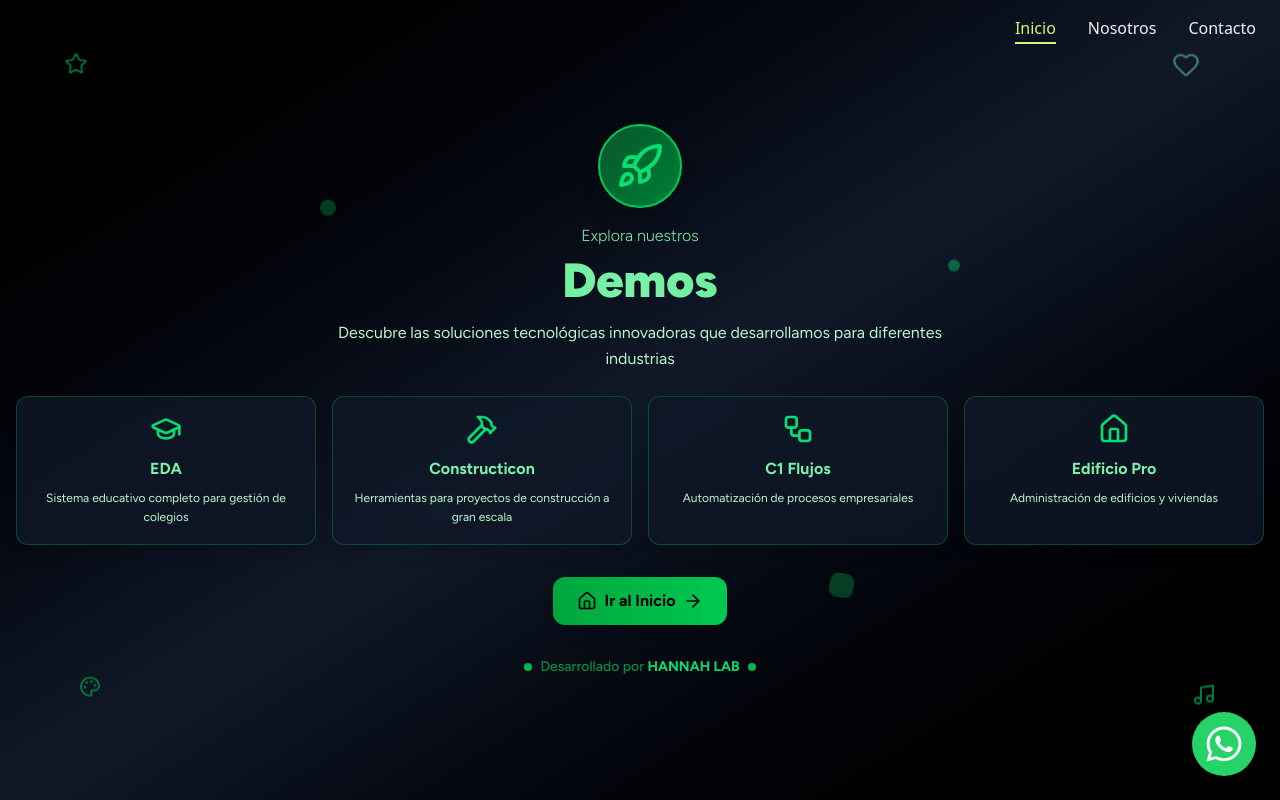
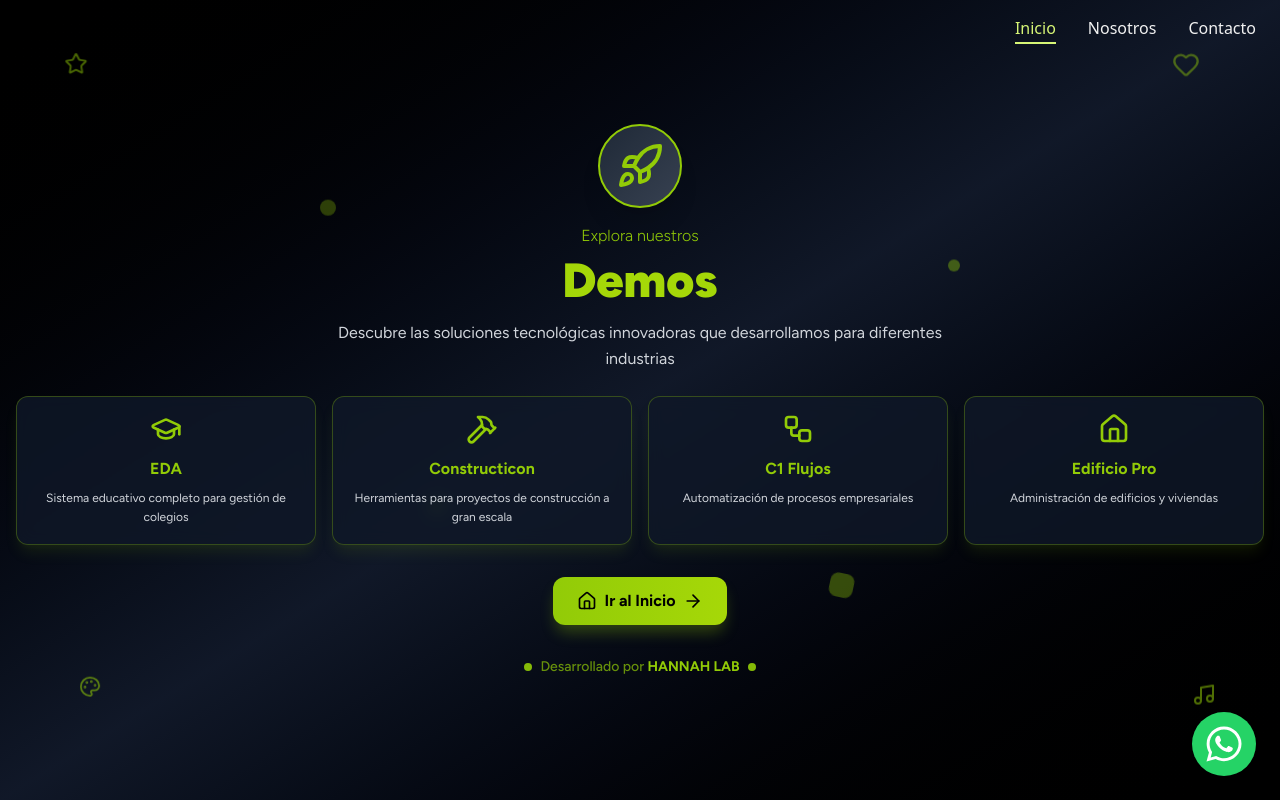
Before and after one commit to Hannalab-pe/Hannah-Web, a Next.js app: page /demos in a window 1280 px wide. Shown: the top 800 px of the page. Built offline with nearby package versions, Linux system fonts and the light colour scheme; no server answers.

Commit message:
se cambiaron los colores de hannalab demos

```diff
--- a/src/app/demos/page.tsx
+++ b/src/app/demos/page.tsx
@@ -111,37 +111,37 @@ export default function DemosPage() {
     <div className="min-h-screen bg-black relative overflow-hidden">
       <div className="absolute inset-0 z-0">
         <div className="absolute inset-0 bg-gradient-to-br from-black via-gray-900 to-black"></div>
-        <div className="absolute top-1/4 left-1/4 w-4 h-4 bg-green-500 rounded-full opacity-30 animate-float"></div>
+        <div className="absolute top-1/4 left-1/4 w-4 h-4 rounded-full opacity-30 animate-float" style={{ backgroundColor: "#92cb07" }}></div>
         <div
-          className="absolute top-1/3 right-1/4 w-3 h-3 bg-green-400 rounded-full opacity-40 animate-float"
-          style={{ animationDelay: "1s" }}
+          className="absolute top-1/3 right-1/4 w-3 h-3 rounded-full opacity-40 animate-float"
+          style={{ animationDelay: "1s", backgroundColor: "#92cb07" }}
         ></div>
         <div
-          className="absolute bottom-1/3 left-1/3 w-5 h-5 bg-green-300 rounded-full opacity-25 animate-float"
-          style={{ animationDelay: "2s" }}
+          className="absolute bottom-1/3 left-1/3 w-5 h-5 rounded-full opacity-25 animate-float"
+          style={{ animationDelay: "2s", backgroundColor: "#92cb07" }}
         ></div>
         <div
-          className="absolute bottom-1/4 right-1/3 w-6 h-6 bg-green-600 rounded-lg rotate-12 opacity-35 animate-float"
-          style={{ animationDelay: "0.5s" }}
+          className="absolute bottom-1/4 right-1/3 w-6 h-6 rounded-lg rotate-12 opacity-35 animate-float"
+          style={{ animationDelay: "0.5s", backgroundColor: "#92cb07" }}
         ></div>
-        <div className="absolute top-16 left-16 text-green-400 opacity-50 animate-floatMega">
+        <div className="absolute top-16 left-16 opacity-50 animate-floatMega" style={{ color: "#92cb07" }}>
           <Star className="w-6 h-6" />
         </div>
         <div
-          className="absolute top-20 right-20 text-green-300 opacity-45 animate-floatIntense"
-          style={{ animationDelay: "1.5s" }}
+          className="absolute top-20 right-20 opacity-45 animate-floatIntense"
+          style={{ animationDelay: "1.5s", color: "#92cb07" }}
         >
           <Heart className="w-7 h-7" />
         </div>
         <div
-          className="absolute bottom-20 left-20 text-green-500 opacity-60 animate-floatMega"
-          style={{ animationDelay: "3s" }}
+          className="absolute bottom-20 left-20 opacity-60 animate-floatMega"
+          style={{ animationDelay: "3s", color: "#92cb07" }}
         >
           <Palette className="w-5 h-5" />
         </div>
         <div
-          className="absolute bottom-16 right-16 text-green-400 opacity-55 animate-floatIntense"
-          style={{ animationDelay: "2s" }}
+          className="absolute bottom-16 right-16 opacity-55 animate-floatIntense"
+          style={{ animationDelay: "2s", color: "#92cb07" }}
         >
           <Music className="w-6 h-6" />
         </div>
@@ -157,8 +157,11 @@ export default function DemosPage() {
                   : "opacity-0 translate-y-10"
               }`}
             >
-              <div className="p-4 bg-gradient-to-br from-green-900 to-green-700 rounded-full border-2 border-green-500 shadow-xl">
-                <Rocket className="w-12 h-12 text-green-400" />
+              <div className="p-4 rounded-full border-2 shadow-xl" style={{
+                background: "linear-gradient(to bottom right, #1f2937, #374151)",
+                borderColor: "#92cb07"
+              }}>
+                <Rocket className="w-12 h-12" style={{ color: "#92cb07" }} />
               </div>
             </div>
             <div
@@ -169,27 +172,32 @@ export default function DemosPage() {
               }`}
               style={{ animationDelay: "0.1s" }}
             >
-              <p className="text-base text-green-300 mb-2 font-light">
+              <p className="text-base mb-2 font-light" style={{ color: "#92cb07" }}>
                 Explora nuestros
               </p>
             </div>
             <h1
-              className={`text-3xl md:text-5xl font-black mb-4 bg-gradient-to-r from-green-400 via-green-300 to-green-500 bg-clip-text text-transparent transition-all duration-1200 ${
+              className={`text-3xl md:text-5xl font-black mb-4 bg-clip-text text-transparent transition-all duration-1200 ${
                 isVisible
                   ? "opacity-100 translate-y-0"
                   : "opacity-0 translate-y-10"
               }`}
-              style={{ animationDelay: "0.2s" }}
+              style={{
+                animationDelay: "0.2s",
+                background: `linear-gradient(to right, #92cb07, #a6d808, #92cb07)`,
+                WebkitBackgroundClip: "text",
+                backgroundClip: "text"
+              }}
             >
               Demos
             </h1>
             <p
-              className={`text-sm md:text-base text-green-200 mb-6 max-w-2xl mx-auto leading-relaxed transition-all duration-1400 ${
+              className={`text-sm md:text-base mb-6 max-w-2xl mx-auto leading-relaxed transition-all duration-1400 ${
                 isVisible
                   ? "opacity-100 translate-y-0"
                   : "opacity-0 translate-y-10"
               }`}
-              style={{ animationDelay: "0.3s" }}
+              style={{ animationDelay: "0.3s", color: "#d1d5db" }}
             >
               Descubre las soluciones tecnológicas innovadoras que desarrollamos
               para diferentes industrias
@@ -206,60 +214,108 @@ export default function DemosPage() {
           >
             <div
               onClick={handleEDAClick}
-              className="bg-gray-900/80 backdrop-blur-sm rounded-xl p-4 border border-green-500/30 shadow-lg hover:shadow-xl hover:shadow-green-500/20 transition-all duration-300 hover:scale-105 hover:border-green-400/50 cursor-pointer"
+              className="bg-gray-900/80 backdrop-blur-sm rounded-xl p-4 border shadow-lg hover:shadow-xl transition-all duration-300 hover:scale-105 cursor-pointer"
+              style={{
+                borderColor: "rgba(146, 203, 7, 0.3)",
+                boxShadow: "0 10px 15px -3px rgba(146, 203, 7, 0.1), 0 4px 6px -2px rgba(146, 203, 7, 0.05)"
+              }}
+              onMouseEnter={(e) => {
+                e.currentTarget.style.borderColor = "rgba(146, 203, 7, 0.5)";
+                e.currentTarget.style.boxShadow = "0 25px 50px -12px rgba(146, 203, 7, 0.25)";
+              }}
+              onMouseLeave={(e) => {
+                e.currentTarget.style.borderColor = "rgba(146, 203, 7, 0.3)";
+                e.currentTarget.style.boxShadow = "0 10px 15px -3px rgba(146, 203, 7, 0.1), 0 4px 6px -2px rgba(146, 203, 7, 0.05)";
+              }}
             >
               <div className="flex items-center justify-center mb-3">
-                <GraduationCap className="w-8 h-8 text-green-400" />
+                <GraduationCap className="w-8 h-8" style={{ color: "#92cb07" }} />
               </div>
-              <h3 className="text-green-300 text-base font-bold mb-2 text-center">
+              <h3 className="text-base font-bold mb-2 text-center" style={{ color: "#92cb07" }}>
                 EDA
               </h3>
-              <p className="text-green-200 text-xs leading-relaxed text-center">
+              <p className="text-xs leading-relaxed text-center" style={{ color: "#d1d5db" }}>
                 Sistema educativo completo para gestión de colegios
               </p>
             </div>
 
             <div
               onClick={handleDemoClick}
-              className="bg-gray-900/80 backdrop-blur-sm rounded-xl p-4 border border-green-500/30 shadow-lg hover:shadow-xl hover:shadow-green-500/20 transition-all duration-300 hover:scale-105 hover:border-green-400/50 cursor-pointer"
+              className="bg-gray-900/80 backdrop-blur-sm rounded-xl p-4 border shadow-lg hover:shadow-xl transition-all duration-300 hover:scale-105 cursor-pointer"
+              style={{
+                borderColor: "rgba(146, 203, 7, 0.3)",
+                boxShadow: "0 10px 15px -3px rgba(146, 203, 7, 0.1), 0 4px 6px -2px rgba(146, 203, 7, 0.05)"
+              }}
+              onMouseEnter={(e) => {
+                e.currentTarget.style.borderColor = "rgba(146, 203, 7, 0.5)";
+                e.currentTarget.style.boxShadow = "0 25px 50px -12px rgba(146, 203, 7, 0.25)";
+              }}
+              onMouseLeave={(e) => {
+                e.currentTarget.style.borderColor = "rgba(146, 203, 7, 0.3)";
+                e.currentTarget.style.boxShadow = "0 10px 15px -3px rgba(146, 203, 7, 0.1), 0 4px 6px -2px rgba(146, 203, 7, 0.05)";
+              }}
             >
               <div className="flex items-center justify-center mb-3">
-                <Hammer className="w-8 h-8 text-green-400" />
+                <Hammer className="w-8 h-8" style={{ color: "#92cb07" }} />
               </div>
-              <h3 className="text-green-300 text-base font-bold mb-2 text-center">
+              <h3 className="text-base font-bold mb-2 text-center" style={{ color: "#92cb07" }}>
                 Constructicon
               </h3>
-              <p className="text-green-200 text-xs leading-relaxed text-center">
+              <p className="text-xs leading-relaxed text-center" style={{ color: "#d1d5db" }}>
                 Herramientas para proyectos de construcción a gran escala
               </p>
             </div>
 
             <div
               onClick={handleDemoClick}
-              className="bg-gray-900/80 backdrop-blur-sm rounded-xl p-4 border border-green-500/30 shadow-lg hover:shadow-xl hover:shadow-green-500/20 transition-all duration-300 hover:scale-105 hover:border-green-400/50 cursor-pointer"
+              className="bg-gray-900/80 backdrop-blur-sm rounded-xl p-4 border shadow-lg hover:shadow-xl transition-all duration-300 hover:scale-105 cursor-pointer"
+              style={{
+                borderColor: "rgba(146, 203, 7, 0.3)",
+                boxShadow: "0 10px 15px -3px rgba(146, 203, 7, 0.1), 0 4px 6px -2px rgba(146, 203, 7, 0.05)"
+              }}
+              onMouseEnter={(e) => {
+                e.currentTarget.style.borderColor = "rgba(146, 203, 7, 0.5)";
+                e.currentTarget.style.boxShadow = "0 25px 50px -12px rgba(146, 203, 7, 0.25)";
+              }}
+              onMouseLeave={(e) => {
+                e.currentTarget.style.borderColor = "rgba(146, 203, 7, 0.3)";
+                e.currentTarget.style.boxShadow = "0 10px 15px -3px rgba(146, 203, 7, 0.1), 0 4px 6px -2px rgba(146, 203, 7, 0.05)";
+              }}
             >
               <div className="flex items-center justify-center mb-3">
-                <Workflow className="w-8 h-8 text-green-400" />
+                <Workflow className="w-8 h-8" style={{ color: "#92cb07" }} />
               </div>
-              <h3 className="text-green-300 text-base font-bold mb-2 text-center">
+              <h3 className="text-base font-bold mb-2 text-center" style={{ color: "#92cb07" }}>
                 C1 Flujos
               </h3>
-              <p className="text-green-200 text-xs leading-relaxed text-center">
+              <p className="text-xs leading-relaxed text-center" style={{ color: "#d1d5db" }}>
                 Automatización de procesos empresariales
               </p>
             </div>
 
             <div
               onClick={handleDemoClick}
-              className="bg-gray-900/80 backdrop-blur-sm rounded-xl p-4 border border-green-500/30 shadow-lg hover:shadow-xl hover:shadow-green-500/20 transition-all duration-300 hover:scale-105 hover:border-green-400/50 cursor-pointer"
+              className="bg-gray-900/80 backdrop-blur-sm rounded-xl p-4 border shadow-lg hover:shadow-xl transition-all duration-300 hover:scale-105 cursor-pointer"
+              style={{
+                borderColor: "rgba(146, 203, 7, 0.3)",
+                boxShadow: "0 10px 15px -3px rgba(146, 203, 7, 0.1), 0 4px 6px -2px rgba(146, 203, 7, 0.05)"
+              }}
+              onMouseEnter={(e) => {
+                e.currentTarget.style.borderColor = "rgba(146, 203, 7, 0.5)";
+                e.currentTarget.style.boxShadow = "0 25px 50px -12px rgba(146, 203, 7, 0.25)";
+              }}
+              onMouseLeave={(e) => {
+                e.currentTarget.style.borderColor = "rgba(146, 203, 7, 0.3)";
+                e.currentTarget.style.boxShadow = "0 10px 15px -3px rgba(146, 203, 7, 0.1), 0 4px 6px -2px rgba(146, 203, 7, 0.05)";
+              }}
             >
               <div className="flex items-center justify-center mb-3">
-                <Home className="w-8 h-8 text-green-400" />
+                <Home className="w-8 h-8" style={{ color: "#92cb07" }} />
               </div>
-              <h3 className="text-green-300 text-base font-bold mb-2 text-center">
+              <h3 className="text-base font-bold mb-2 text-center" style={{ color: "#92cb07" }}>
                 Edificio Pro
               </h3>
-              <p className="text-green-200 text-xs leading-relaxed text-center">
+              <p className="text-xs leading-relaxed text-center" style={{ color: "#d1d5db" }}>
                 Administración de edificios y viviendas
               </p>
             </div>
@@ -276,7 +332,19 @@ export default function DemosPage() {
           >
             <a
               href="/inicio"
-              className="inline-flex items-center gap-2 px-6 py-3 bg-gradient-to-r from-green-600 to-green-500 text-black font-bold rounded-xl hover:from-green-500 hover:to-green-400 transition-all duration-300 transform hover:scale-105 shadow-lg hover:shadow-green-500/30"
+              className="inline-flex items-center gap-2 px-6 py-3 text-black font-bold rounded-xl transition-all duration-300 transform hover:scale-105 shadow-lg"
+              style={{
+                background: "linear-gradient(to right, #92cb07, #a6d808)",
+                boxShadow: "0 10px 15px -3px rgba(146, 203, 7, 0.3)"
+              }}
+              onMouseEnter={(e) => {
+                e.currentTarget.style.background = "linear-gradient(to right, #a6d808, #92cb07)";
+                e.currentTarget.style.boxShadow = "0 25px 50px -12px rgba(146, 203, 7, 0.4)";
+              }}
+              onMouseLeave={(e) => {
+                e.currentTarget.style.background = "linear-gradient(to right, #92cb07, #a6d808)";
+                e.currentTarget.style.boxShadow = "0 10px 15px -3px rgba(146, 203, 7, 0.3)";
+              }}
             >
               <Home className="w-5 h-5" />
               Ir al Inicio
@@ -293,14 +361,14 @@ export default function DemosPage() {
             }`}
             style={{ animationDelay: "0.6s" }}
           >
-            <div className="flex items-center gap-2 text-green-500/70">
-              <div className="w-2 h-2 bg-green-500 rounded-full animate-pulse"></div>
+            <div className="flex items-center gap-2" style={{ color: "rgba(146, 203, 7, 0.7)" }}>
+              <div className="w-2 h-2 rounded-full animate-pulse" style={{ backgroundColor: "#92cb07" }}></div>
               <p className="text-sm font-medium">
                 Desarrollado por{" "}
-                <span className="text-green-400 font-bold">HANNAH </span>
-                <span className="text-green-400 font-bold">LAB</span>
+                <span className="font-bold" style={{ color: "#92cb07" }}>HANNAH </span>
+                <span className="font-bold" style={{ color: "#92cb07" }}>LAB</span>
               </p>
-              <div className="w-2 h-2 bg-green-500 rounded-full animate-pulse"></div>
+              <div className="w-2 h-2 rounded-full animate-pulse" style={{ backgroundColor: "#92cb07" }}></div>
             </div>
           </div>
         </div>
@@ -315,18 +383,25 @@ export default function DemosPage() {
           onClick={closeModal}
         >
           <div
-            className={`bg-gray-900/95 border border-green-500/30 rounded-2xl p-8 max-w-md w-full mx-auto shadow-2xl shadow-green-500/10 transition-all duration-300 transform ${
+            className={`bg-gray-900/95 border rounded-2xl p-8 max-w-md w-full mx-auto shadow-2xl transition-all duration-300 transform ${
               modalVisible
                 ? "opacity-100 scale-100 translate-y-0"
                 : "opacity-0 scale-95 translate-y-4"
             }`}
+            style={{
+              borderColor: "rgba(146, 203, 7, 0.3)",
+              boxShadow: "0 25px 50px -12px rgba(146, 203, 7, 0.1)"
+            }}
             onClick={(e) => e.stopPropagation()}
           >
             {/* Close Button */}
             <div className="flex justify-end mb-4">
               <button
                 onClick={closeModal}
-                className="text-green-400 hover:text-green-300 transition-colors duration-300 hover:scale-110 transform"
+                className="transition-colors duration-300 hover:scale-110 transform"
+                style={{ color: "#92cb07" }}
+                onMouseEnter={(e) => e.currentTarget.style.color = "#a6d808"}
+                onMouseLeave={(e) => e.currentTarget.style.color = "#92cb07"}
               >
                 <X className="w-6 h-6" />
               </button>
@@ -339,8 +414,11 @@ export default function DemosPage() {
               }`}
               style={{ transitionDelay: modalVisible ? "100ms" : "0ms" }}
             >
-              <div className="p-4 bg-gradient-to-br from-green-900 to-green-700 rounded-full border-2 border-green-500 shadow-xl">
-                <QrCode className="w-12 h-12 text-green-400" />
+              <div className="p-4 rounded-full border-2 shadow-xl" style={{
+                background: "linear-gradient(to bottom right, #1f2937, #374151)",
+                borderColor: "#92cb07"
+              }}>
+                <QrCode className="w-12 h-12" style={{ color: "#92cb07" }} />
               </div>
             </div>
 
@@ -353,13 +431,13 @@ export default function DemosPage() {
               }`}
               style={{ transitionDelay: modalVisible ? "200ms" : "0ms" }}
             >
-              <h2 className="text-2xl font-bold text-green-300 mb-4">
+              <h2 className="text-2xl font-bold mb-4" style={{ color: "#92cb07" }}>
                 Demo Restringida
               </h2>
-              <p className="text-green-200 mb-6 leading-relaxed">
+              <p className="mb-6 leading-relaxed" style={{ color: "#d1d5db" }}>
                 Necesitas escanear el QR para acceder a esta demo
               </p>
-              <p className="text-green-400 text-sm">
+              <p className="text-sm" style={{ color: "#92cb07" }}>
                 Contacta con nuestro equipo para obtener acceso
               </p>
             </div>
@@ -376,18 +454,25 @@ export default function DemosPage() {
           onClick={closeEmailModal}
         >
           <div
-            className={`bg-gray-900/95 border border-green-500/30 rounded-2xl p-8 max-w-md w-full mx-auto shadow-2xl shadow-green-500/10 transition-all duration-300 transform ${
+            className={`bg-gray-900/95 border rounded-2xl p-8 max-w-md w-full mx-auto shadow-2xl transition-all duration-300 transform ${
               emailModalVisible
                 ? "opacity-100 scale-100 translate-y-0"
                 : "opacity-0 scale-95 translate-y-4"
             }`}
+            style={{
+              borderColor: "rgba(146, 203, 7, 0.3)",
+              boxShadow: "0 25px 50px -12px rgba(146, 203, 7, 0.1)"
+            }}
             onClick={(e) => e.stopPropagation()}
           >
             {/* Close Button */}
             <div className="flex justify-end mb-4">
               <button
                 onClick={closeEmailModal}
-                className="text-green-400 hover:text-green-300 transition-colors duration-300 hover:scale-110 transform"
+                className="transition-colors duration-300 hover:scale-110 transform"
+                style={{ color: "#92cb07" }}
+                onMouseEnter={(e) => e.currentTarget.style.color = "#a6d808"}
+                onMouseLeave={(e) => e.currentTarget.style.color = "#92cb07"}
               >
                 <X className="w-6 h-6" />
               </button>
@@ -402,8 +487,11 @@ export default function DemosPage() {
               }`}
               style={{ transitionDelay: emailModalVisible ? "100ms" : "0ms" }}
             >
-              <div className="p-4 bg-gradient-to-br from-green-900 to-green-700 rounded-full border-2 border-green-500 shadow-xl">
-                <Mail className="w-12 h-12 text-green-400" />
+              <div className="p-4 rounded-full border-2 shadow-xl" style={{
+                background: "linear-gradient(to bottom right, #1f2937, #374151)",
+                borderColor: "#92cb07"
+              }}>
+                <Mail className="w-12 h-12" style={{ color: "#92cb07" }} />
               </div>
             </div>
 
@@ -416,10 +504,10 @@ export default function DemosPage() {
               }`}
               style={{ transitionDelay: emailModalVisible ? "200ms" : "0ms" }}
             >
-              <h2 className="text-2xl font-bold text-green-300 mb-4">
+              <h2 className="text-2xl font-bold mb-4" style={{ color: "#92cb07" }}>
                 Acceso a EDA Demo
               </h2>
-              <p className="text-green-200 mb-6 leading-relaxed">
+              <p className="mb-6 leading-relaxed" style={{ color: "#d1d5db" }}>
                 Coloca tu correo electrónico para acceder a la demo
               </p>
 
@@ -432,7 +520,19 @@ export default function DemosPage() {
                     onChange={(e) => setEmail(e.target.value)}
                     placeholder="tu-email@ejemplo.com"
                     disabled={isLoading || submitStatus === "success"}
-                    className="w-full px-4 py-3 bg-gray-800/50 border border-green-500/30 rounded-xl text-green-100 placeholder-green-300/50 focus:border-green-400 focus:outline-none focus:ring-2 focus:ring-green-500/20 transition-all duration-300 disabled:opacity-50 disabled:cursor-not-allowed"
+                    className="w-full px-4 py-3 bg-gray-800/50 border rounded-xl text-white transition-all duration-300 disabled:opacity-50 disabled:cursor-not-allowed focus:outline-none focus:ring-2"
+                    style={{
+                      borderColor: "rgba(146, 203, 7, 0.3)",
+                      color: "#d1d5db"
+                    }}
+                    onFocus={(e) => {
+                      e.currentTarget.style.borderColor = "#92cb07";
+                      e.currentTarget.style.boxShadow = "0 0 0 2px rgba(146, 203, 7, 0.2)";
+                    }}
+                    onBlur={(e) => {
+                      e.currentTarget.style.borderColor = "rgba(146, 203, 7, 0.3)";
+                      e.currentTarget.style.boxShadow = "none";
+                    }}
                     required
                   />
                   {errorMessage && (
@@ -446,7 +546,23 @@ export default function DemosPage() {
                 <button
                   type="submit"
                   disabled={isLoading || submitStatus === "success"}
-                  className="w-full px-6 py-3 bg-gradient-to-r from-green-600 to-green-500 text-black font-bold rounded-xl hover:from-green-500 hover:to-green-400 transition-all duration-300 transform hover:scale-105 shadow-lg hover:shadow-green-500/30 disabled:opacity-50 disabled:cursor-not-allowed disabled:transform-none flex items-center justify-center gap-2"
+                  className="w-full px-6 py-3 text-black font-bold rounded-xl transition-all duration-300 transform hover:scale-105 shadow-lg disabled:opacity-50 disabled:cursor-not-allowed disabled:transform-none flex items-center justify-center gap-2"
+                  style={{
+                    background: "linear-gradient(to right, #92cb07, #a6d808)",
+                    boxShadow: "0 10px 15px -3px rgba(146, 203, 7, 0.3)"
+                  }}
+                  onMouseEnter={(e) => {
+                    if (!isLoading && submitStatus !== "success") {
+                      e.currentTarget.style.background = "linear-gradient(to right, #a6d808, #92cb07)";
+                      e.currentTarget.style.boxShadow = "0 25px 50px -12px rgba(146, 203, 7, 0.4)";
+                    }
+                  }}
+                  onMouseLeave={(e) => {
+                    if (!isLoading && submitStatus !== "success") {
+                      e.currentTarget.style.background = "linear-gradient(to right, #92cb07, #a6d808)";
+                      e.currentTarget.style.boxShadow = "0 10px 15px -3px rgba(146, 203, 7, 0.3)";
+                    }
+                  }}
                 >
                   {isLoading && <Loader2 className="w-5 h-5 animate-spin" />}
                   {submitStatus === "success" && (
```
